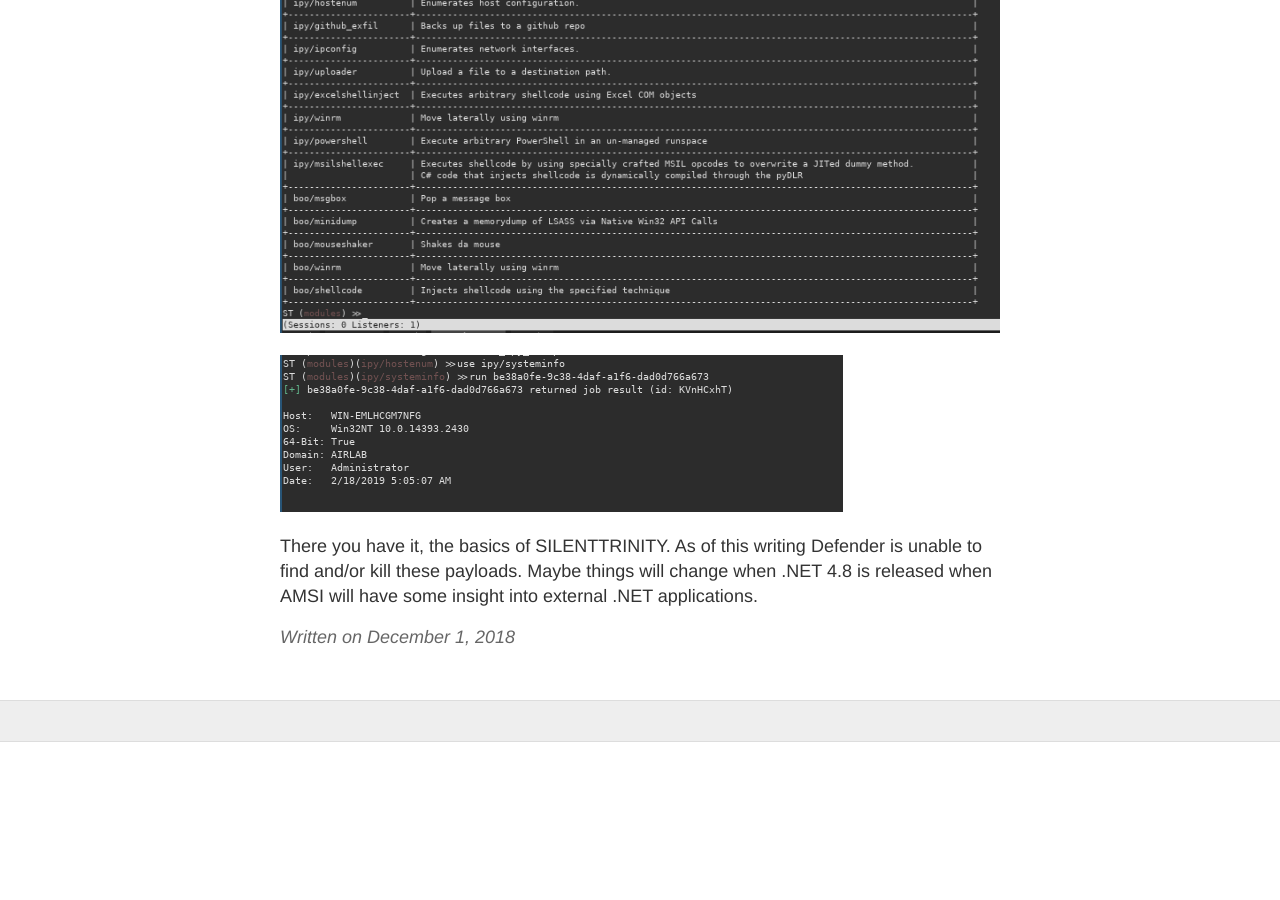
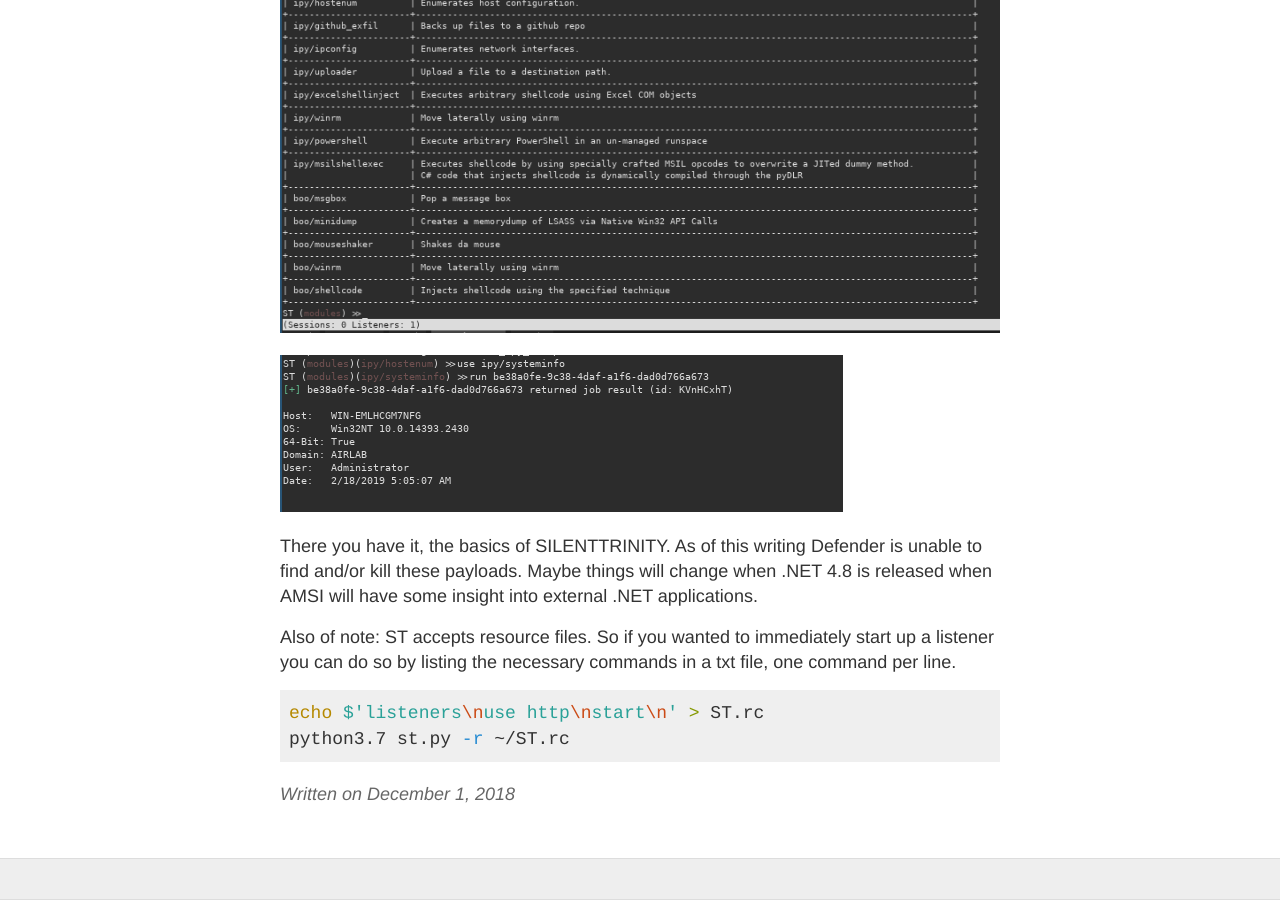
Before and after one commit to braaaax/braaaax.github.io, a Jekyll site: the page built from _posts/2018-11-31-SILENTTRINITY.md, in a window 1280 px wide and 900 px high, scrolled down 4209 px. Built offline with Jekyll 4.4.1, drawn with Linux system fonts in a browser that asks for light colours; before the commit the page ends 4951 px from its top, so only the background shows below that.

Commit message:
ST post update

````diff
--- a/_posts/2018-11-31-SILENTTRINITY.md
+++ b/_posts/2018-11-31-SILENTTRINITY.md
@@ -58,3 +58,10 @@
 ![](https://braaaax.github.io/braaaax.github.io/images/ST-runmodule.png)
 
 There you have it, the basics of SILENTTRINITY. As of this writing Defender is unable to find and/or kill these payloads. Maybe things will change when .NET 4.8 is released when AMSI will have some insight into external .NET applications.
+
+Also of note: ST accepts resource files. So if you wanted to immediately start up a listener you can do so by listing the necessary commands in a txt file, one command per line.
+
+```bash
+echo $'listeners\nuse http\nstart\n' > ST.rc
+python3.7 st.py -r ~/ST.rc
+```
````
